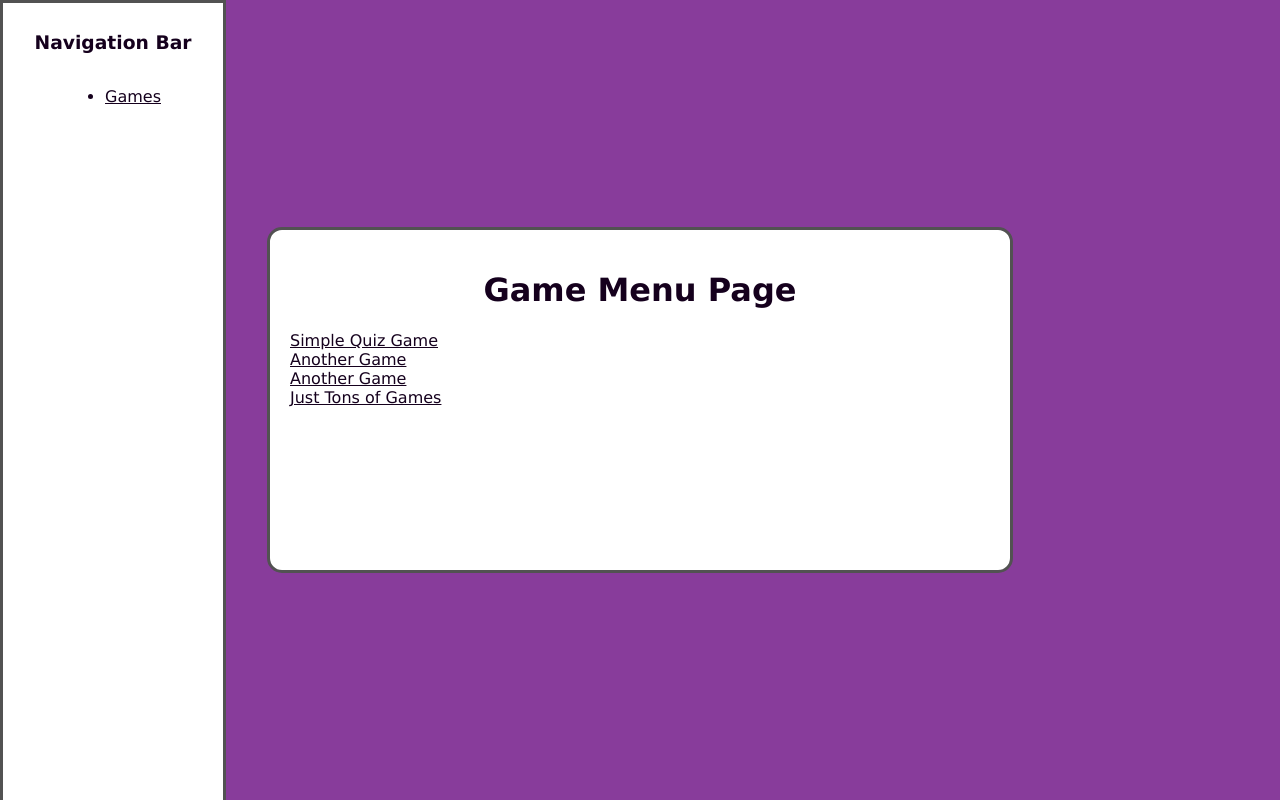
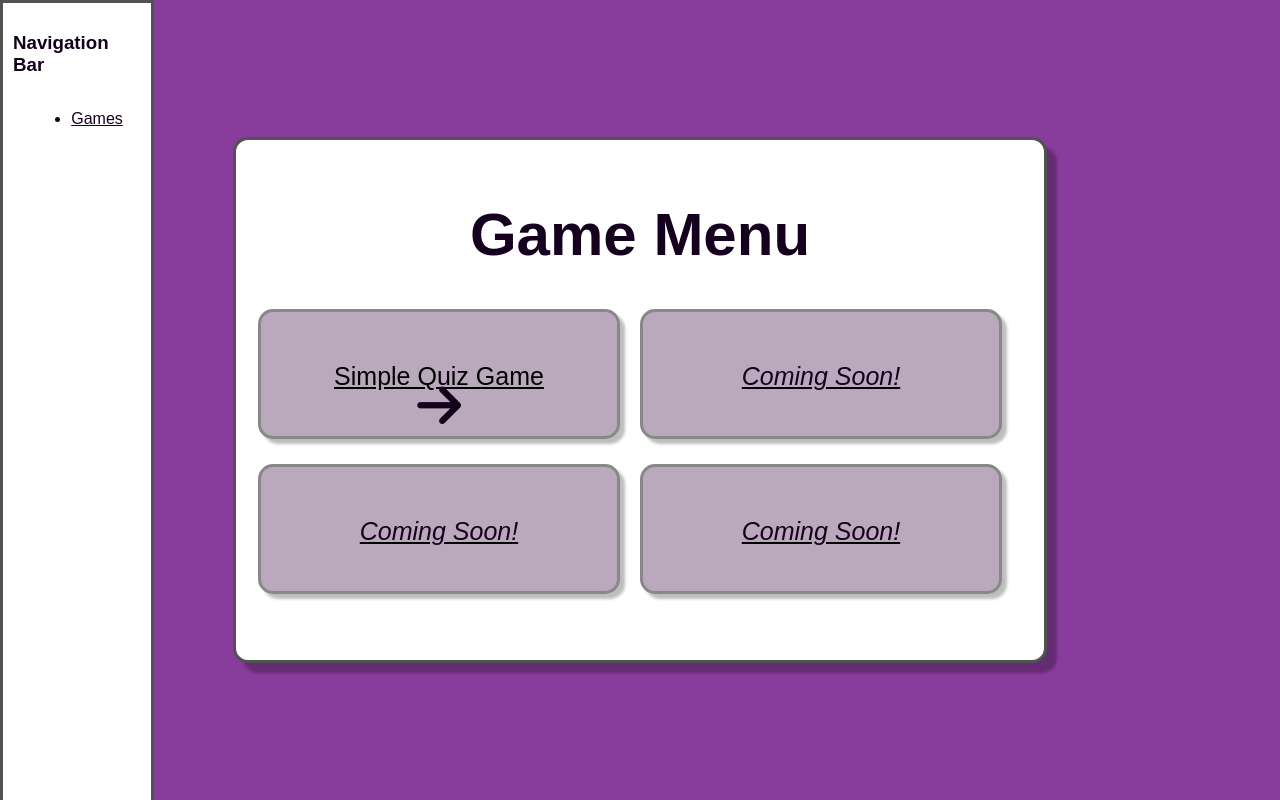
Before and after one commit to std-runtime-error/senior-project-nutrition, a React (Create React App) app: page / in a window 1280 px wide. Built offline with nearby package versions, Linux system fonts and the light colour scheme.

Commit message:
Buttons change on hover

```diff
--- a/public/index.html
+++ b/public/index.html
@@ -25,6 +25,8 @@
       Learn how to configure a non-root public URL by running `npm run build`.
     -->
     <title>React App</title>
+    <script src="https://kit.fontawesome.com/42e1ff8d4c.js" crossorigin="anonymous"></script>
+
   </head>
   <body>
     <noscript>You need to enable JavaScript to run this app.</noscript>
--- a/src/index.css
+++ b/src/index.css
@@ -8,7 +8,7 @@ body {
 }
 
 * {
-  font-family: "Verdana", cursive, sans-serif;
+  font-family: "Arial", cursive, sans-serif;
   color: #15001d;
 }
 
@@ -79,13 +79,16 @@ button {
   border: 3px solid #a5a5a5;
   cursor: pointer;
   margin-bottom: 5px;
+  box-shadow: 5px 5px 3px #00000042;
 }
 
 .NavigationBar {
   position: fixed;
   left: 0;
   top: 0;
-  width: 200px;
+  width: 10vw;
+  max-width: 200px;
+  min-width: 100px;
   height: 100%;
   background-color: #ffffff;
   border-radius: 0px;
@@ -98,31 +101,58 @@ button {
 
 .GameMenu {
   background-color: #ffffff;
-  width: 700px;
-  min-height: 300px;
+  width: 60vw;
+  min-height: 60vh;
   height: min-content;
   border-radius: 15px;
   padding: 20px;
   border: 3px solid #525252;
   align-items: left;
+  font-size: 30px;
+  box-shadow: 10px 10px 3px #00000042;
 }
 
 .GameMenuButton{
-  min-height: 50px;
-  min-width: 300px;
-  font-size: 16px;
+  height: 3vh;
+  width: 20vw;
+  font-size: 25px;
+  vertical-align: middle;
+  justify-content: center;
+  align-content: center;
+  align-items: center;
+  text-align: center;
   color: #000000;
   background-color: #baa8bd;
   border-radius: 15px;
-  padding: 5px;
-  justify-content: center;
-  border: 3px solid #a5a5a5;
+  padding: 50px;
+  border: 3px solid #888888;
   margin-bottom: 5px;
+  box-shadow: 5px 5px 3px #00000042;
+  transition: 0.1s;
+
+  &:hover,
+  &:focus {
+    border-color: #fa02fe;
+    font-size:30px;
+    box-shadow: 7px 7px 7px #000000a0;
+  }
 }
 
 .GameMenuList {
   justify-content: center;
   display: grid;
   grid-template-columns: auto auto auto;
-  grid-gap: 5px;
+  grid-gap: 20px;
 }
+
+@keyframes move {
+  0% {
+    background-position: 0 0;
+  }
+  50% {
+    background-position: 400% 0;
+  }
+  100% {
+    background-position: 0 0;
+  }
+}
--- a/src/pages/GameMenu.jsx
+++ b/src/pages/GameMenu.jsx
@@ -1,14 +1,16 @@
-import React, { useState } from 'react';
+import React from 'react';
 import { Link } from "react-router-dom";
 
 function Home(){
         return (
         <div className='GameMenu'>
-                <h1 align="center" >Game Menu Page</h1>
-                <Link to="/SimpleQuiz">Simple Quiz Game</Link> <br />
-                <Link to="/">Another Game</Link> <br />
-                <Link to="/">Another Game</Link> <br />
-                <Link to="/">Just Tons of Games</Link> <br />
+                <h1 align="center" >Game Menu</h1>
+                <div className='GameMenuList'>
+                        <Link to="/SimpleQuiz" className='GameMenuButton'>Simple Quiz Game <i class="fa-solid fa-arrow-right fa-2xl"></i></Link>
+                        <Link to="/" className='GameMenuButton'><em>Coming Soon!</em></Link><br/>
+                        <Link to="/" className='GameMenuButton'><em>Coming Soon!</em></Link>
+                        <Link to="/" className='GameMenuButton'><em>Coming Soon!</em></Link>
+                </div>
         </div>
         );
 }
```
